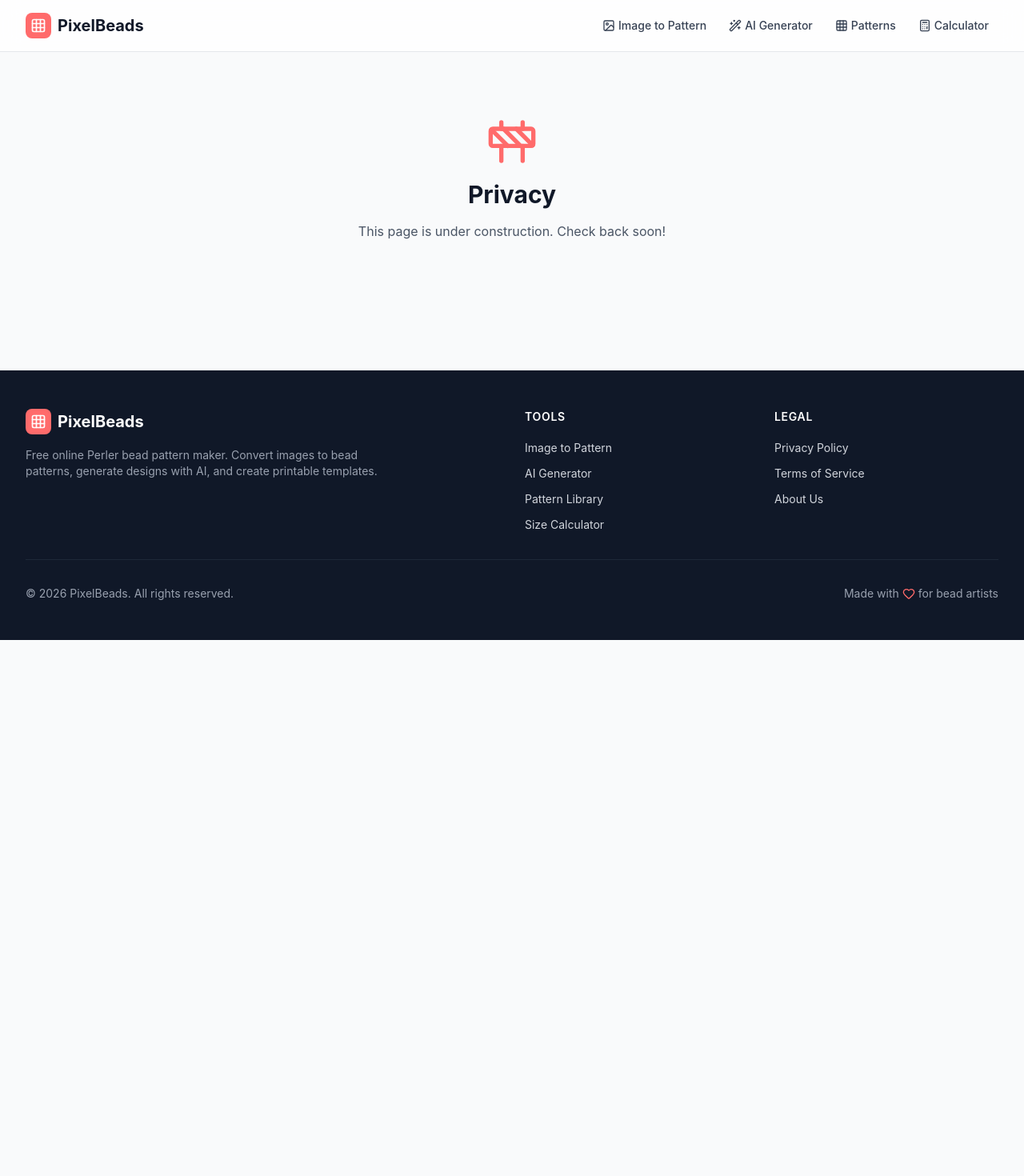
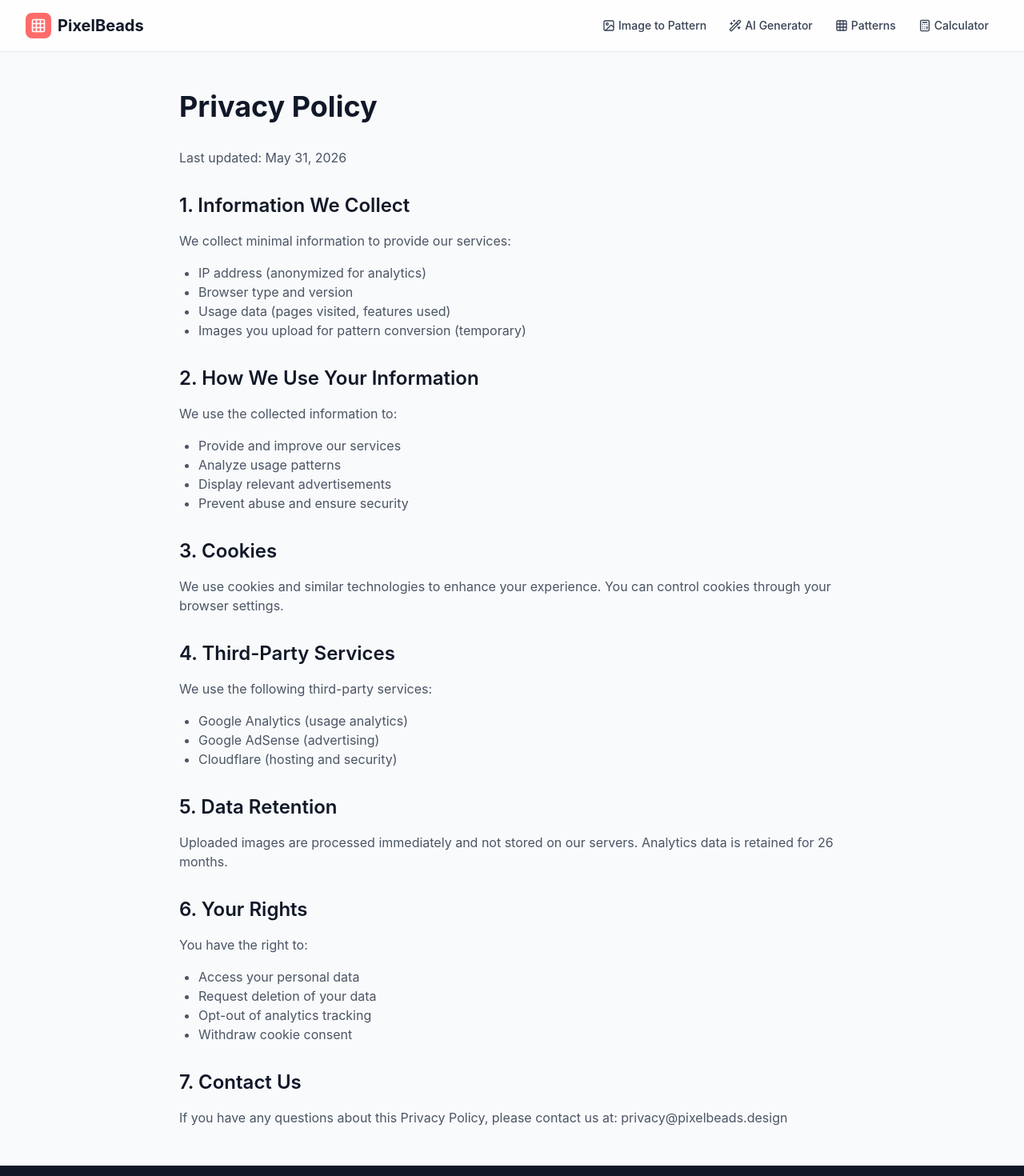
Before and after one commit to Lisong202605/pixelbeads, a React (Vite) app: page /privacy in a window 1280 px wide. Shown: the top 1470 px of the page at 80% size. Before the commit the page ends 800 px from the top, so only its background shows below. Built offline with nearby package versions, Linux system fonts and the light colour scheme.

Commit message:
Add robots.txt, sitemap.xml, Privacy and Terms pages

```diff
--- a/src/pages/Privacy.tsx
+++ b/src/pages/Privacy.tsx
@@ -1,12 +1,71 @@
-import { Construction } from 'lucide-react';
-
 export function Privacy() {
   return (
-    <div className="max-w-7xl mx-auto px-4 sm:px-6 lg:px-8 py-20">
-      <div className="text-center">
-        <Construction className="w-16 h-16 text-primary mx-auto mb-4" />
-        <h1 className="text-3xl font-bold text-gray-900 mb-4">Privacy</h1>
-        <p className="text-gray-600">This page is under construction. Check back soon!</p>
+    <div className="max-w-4xl mx-auto px-4 sm:px-6 lg:px-8 py-12">
+      <h1 className="text-4xl font-bold text-gray-900 mb-8">Privacy Policy</h1>
+
+      <div className="prose prose-lg max-w-none">
+        <p className="text-gray-600 mb-6">Last updated: May 31, 2026</p>
+
+        <h2 className="text-2xl font-semibold text-gray-900 mt-8 mb-4">1. Information We Collect</h2>
+        <p className="text-gray-600 mb-4">
+          We collect minimal information to provide our services:
+        </p>
+        <ul className="list-disc pl-6 text-gray-600 mb-6">
+          <li>IP address (anonymized for analytics)</li>
+          <li>Browser type and version</li>
+          <li>Usage data (pages visited, features used)</li>
+          <li>Images you upload for pattern conversion (temporary)</li>
+        </ul>
+
+        <h2 className="text-2xl font-semibold text-gray-900 mt-8 mb-4">2. How We Use Your Information</h2>
+        <p className="text-gray-600 mb-4">
+          We use the collected information to:
+        </p>
+        <ul className="list-disc pl-6 text-gray-600 mb-6">
+          <li>Provide and improve our services</li>
+          <li>Analyze usage patterns</li>
+          <li>Display relevant advertisements</li>
+          <li>Prevent abuse and ensure security</li>
+        </ul>
+
+        <h2 className="text-2xl font-semibold text-gray-900 mt-8 mb-4">3. Cookies</h2>
+        <p className="text-gray-600 mb-4">
+          We use cookies and similar technologies to enhance your experience.
+          You can control cookies through your browser settings.
+        </p>
+
+        <h2 className="text-2xl font-semibold text-gray-900 mt-8 mb-4">4. Third-Party Services</h2>
+        <p className="text-gray-600 mb-4">
+          We use the following third-party services:
+        </p>
+        <ul className="list-disc pl-6 text-gray-600 mb-6">
+          <li>Google Analytics (usage analytics)</li>
+          <li>Google AdSense (advertising)</li>
+          <li>Cloudflare (hosting and security)</li>
+        </ul>
+
+        <h2 className="text-2xl font-semibold text-gray-900 mt-8 mb-4">5. Data Retention</h2>
+        <p className="text-gray-600 mb-4">
+          Uploaded images are processed immediately and not stored on our servers.
+          Analytics data is retained for 26 months.
+        </p>
+
+        <h2 className="text-2xl font-semibold text-gray-900 mt-8 mb-4">6. Your Rights</h2>
+        <p className="text-gray-600 mb-4">
+          You have the right to:
+        </p>
+        <ul className="list-disc pl-6 text-gray-600 mb-6">
+          <li>Access your personal data</li>
+          <li>Request deletion of your data</li>
+          <li>Opt-out of analytics tracking</li>
+          <li>Withdraw cookie consent</li>
+        </ul>
+
+        <h2 className="text-2xl font-semibold text-gray-900 mt-8 mb-4">7. Contact Us</h2>
+        <p className="text-gray-600">
+          If you have any questions about this Privacy Policy, please contact us at:
+          privacy@pixelbeads.design
+        </p>
       </div>
     </div>
   );
--- a/src/pages/Terms.tsx
+++ b/src/pages/Terms.tsx
@@ -1,12 +1,59 @@
-import { Construction } from 'lucide-react';
-
 export function Terms() {
   return (
-    <div className="max-w-7xl mx-auto px-4 sm:px-6 lg:px-8 py-20">
-      <div className="text-center">
-        <Construction className="w-16 h-16 text-primary mx-auto mb-4" />
-        <h1 className="text-3xl font-bold text-gray-900 mb-4">Terms</h1>
-        <p className="text-gray-600">This page is under construction. Check back soon!</p>
+    <div className="max-w-4xl mx-auto px-4 sm:px-6 lg:px-8 py-12">
+      <h1 className="text-4xl font-bold text-gray-900 mb-8">Terms of Service</h1>
+
+      <div className="prose prose-lg max-w-none">
+        <p className="text-gray-600 mb-6">Last updated: May 31, 2026</p>
+
+        <h2 className="text-2xl font-semibold text-gray-900 mt-8 mb-4">1. Acceptance of Terms</h2>
+        <p className="text-gray-600 mb-4">
+          By accessing or using PixelBeads, you agree to be bound by these Terms of Service.
+        </p>
+
+        <h2 className="text-2xl font-semibold text-gray-900 mt-8 mb-4">2. Description of Service</h2>
+        <p className="text-gray-600 mb-4">
+          PixelBeads provides online tools for creating Perler bead patterns from images and AI-generated designs.
+        </p>
+
+        <h2 className="text-2xl font-semibold text-gray-900 mt-8 mb-4">3. User Content</h2>
+        <p className="text-gray-600 mb-4">
+          You retain ownership of any content you upload. By uploading content, you grant us a license to process it for the purpose of providing our services.
+        </p>
+        <p className="text-gray-600 mb-4">
+          You agree not to upload content that:
+        </p>
+        <ul className="list-disc pl-6 text-gray-600 mb-6">
+          <li>Infringes on intellectual property rights</li>
+          <li>Contains malware or harmful code</li>
+          <li>Violates any applicable laws</li>
+        </ul>
+
+        <h2 className="text-2xl font-semibold text-gray-900 mt-8 mb-4">4. Intellectual Property</h2>
+        <p className="text-gray-600 mb-4">
+          The PixelBeads website, logo, and original content are the property of PixelBeads.
+          Perler, Hama, Artkal, and other brand names are trademarks of their respective owners.
+        </p>
+
+        <h2 className="text-2xl font-semibold text-gray-900 mt-8 mb-4">5. Disclaimer</h2>
+        <p className="text-gray-600 mb-4">
+          Our services are provided "as is" without warranties of any kind. We do not guarantee the accuracy of color matching or pattern generation.
+        </p>
+
+        <h2 className="text-2xl font-semibold text-gray-900 mt-8 mb-4">6. Limitation of Liability</h2>
+        <p className="text-gray-600 mb-4">
+          PixelBeads shall not be liable for any indirect, incidental, or consequential damages arising from the use of our services.
+        </p>
+
+        <h2 className="text-2xl font-semibold text-gray-900 mt-8 mb-4">7. Changes to Terms</h2>
+        <p className="text-gray-600 mb-4">
+          We reserve the right to modify these terms at any time. Continued use of the service constitutes acceptance of the updated terms.
+        </p>
+
+        <h2 className="text-2xl font-semibold text-gray-900 mt-8 mb-4">8. Contact</h2>
+        <p className="text-gray-600">
+          For questions about these Terms, contact us at: legal@pixelbeads.design
+        </p>
       </div>
     </div>
   );
```
Also changed, not shown: public/robots.txt (added), 2 other files (tests, documents, lock files or other folders).
